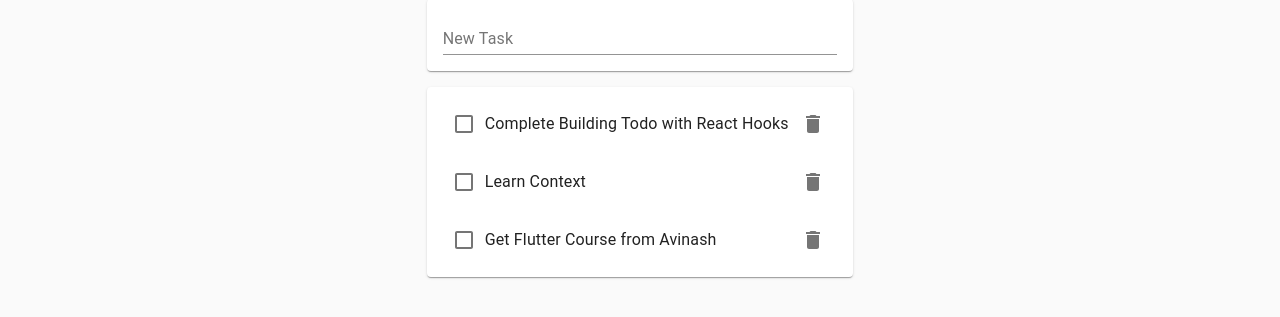
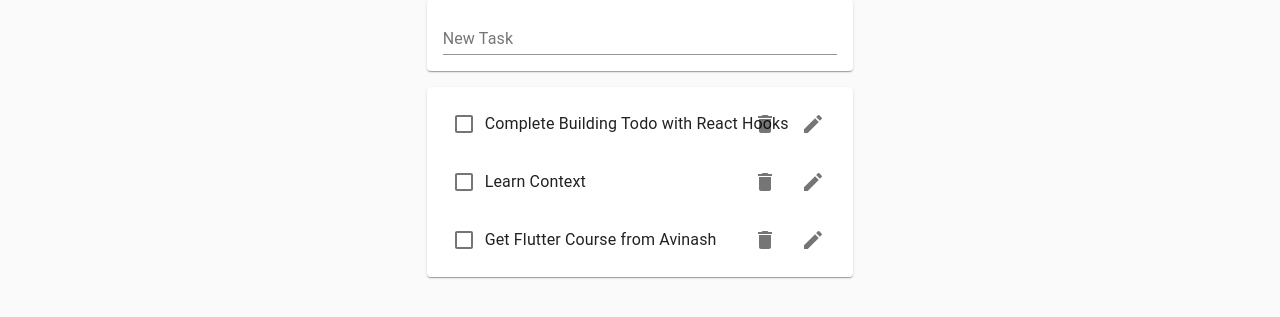
Before and after one commit to zolomohan/todo-hooks, a React (Create React App) app: page / in a window 1280 px wide. Shown: the part 113-430 px from the top of the page. Built offline with nearby package versions, Linux system fonts and the light colour scheme.

Commit message:
Add Edit Todo

```diff
--- a/src/App.js
+++ b/src/App.js
@@ -16,12 +16,15 @@ export default function App() {
 	];
 	const [ todos, setTodos ] = useState(initialState);
 
-	const addTodo = (todoTask) => setTodos([ ...todos, { id: uuid(), task: todoTask, completed: false } ]);
+	const addTodo = (task) => setTodos([ ...todos, { id: uuid(), task: task, completed: false } ]);
 
 	const toggleTodo = (id) =>
 		setTodos(todos.map((todo) => (todo.id === id ? { ...todo, completed: !todo.completed } : todo)));
 
 	const removeTodo = (id) => setTodos(todos.filter((todo) => todo.id !== id));
+
+	const editTodo = (task, id) =>
+		setTodos(todos.map((todo) => (todo.id === id ? { ...todo, task: task } : todo)));
 
 	return (
 		<Paper
@@ -42,8 +45,12 @@ export default function App() {
 
 			<Grid container justify='center' style={{ marginTop: '2rem' }}>
 				<Grid item xs={11} sm={10} md={8} lg={4}>
-					<Input onSubmit={addTodo} />
-					<TodoList todos={todos} toggle={toggleTodo} remove={removeTodo} />
+					<Paper style={{ margin: '1rem 0', padding: '0.5rem 1rem 1rem' }}>
+						<Input onSubmit={addTodo} />
+					</Paper>
+					<Paper>
+						<TodoList todos={todos} toggle={toggleTodo} remove={removeTodo} edit={editTodo} />
+					</Paper>
 				</Grid>
 			</Grid>
 		</Paper>
--- a/src/Input.js
+++ b/src/Input.js
@@ -1,22 +1,28 @@
 import React from 'react';
 import TextField from '@material-ui/core/TextField';
-import { Paper } from '@material-ui/core';
 import useInputState from './hooks/useInputState';
 
-export default function Input({ onSubmit }) {
-	const [ value, handleChange, resetValue ] = useInputState('');
+export default function Input({ initialValue, onSubmit, editMode, id, toggleEditMode }) {
+	const [ value, handleChange, resetValue ] = useInputState(initialValue);
 
 	return (
-		<Paper style={{ margin: '1rem 0', padding: '0.5rem 1rem 1rem' }}>
 		<form
 			onSubmit={(event) => {
 				event.preventDefault();
-					onSubmit(value);
+				if (editMode) {
+					onSubmit(value, id);
+					toggleEditMode();
+				} else onSubmit(value);
 				resetValue();
 			}}
 		>
-				<TextField value={value} label='New Task' fullWidth onChange={handleChange} style={{ marginTop: 0 }} />
+			<TextField
+				fullWidth
+				value={value}
+				label='New Task'
+				onChange={handleChange}
+				style={{ marginTop: 0 }}
+			/>
 		</form>
-		</Paper>
 	);
 }
--- a/src/Todo.js
+++ b/src/Todo.js
@@ -6,17 +6,28 @@ import ListItemText from '@material-ui/core/ListItemText';
 import IconButton from '@material-ui/core/IconButton';
 import DeleteIcon from '@material-ui/icons/Delete';
 import EditIcon from '@material-ui/icons/Edit';
+import Input from './Input'
+import useToggle from './hooks/useToggle';
 
-export default function Todo({ id, task, completed, toggle, remove }) {
+export default function Todo({ id, task, completed, toggle, remove, edit }) {
+	const [ editMode, toggleEditMode ] = useToggle();
 	return (
 		<ListItem style={{ textDecoration: completed && 'line-through' }}>
+			{editMode
+				? <Input onSubmit={edit} editMode id={id} toggleEditMode={toggleEditMode} initialValue={task} />
+				: <>
 						<Checkbox checked={completed} tabIndex={-1} onClick={() => toggle(id)} />
 						<ListItemText>{task}</ListItemText>
 						<ListItemSecondaryAction>
 							<IconButton onClick={() => remove(id)}>
 								<DeleteIcon />
 							</IconButton>
+							<IconButton onClick={toggleEditMode}>
+								<EditIcon />
+							</IconButton>
 						</ListItemSecondaryAction>
+					</>
+			}
 		</ListItem>
 	);
 }
--- a/src/TodoList.js
+++ b/src/TodoList.js
@@ -1,23 +1,13 @@
 import React from 'react';
-import Paper from '@material-ui/core/Paper';
 import List from '@material-ui/core/List';
 import Todo from './Todo';
 
-export default function TodoList({ todos, toggle, remove }) {
+export default function TodoList({ todos, toggle, remove, edit }) {
 	return (
-		<Paper>
-			<List>
-				{todos.map((todo) => (
-					<Todo
-						task={todo.task}
-						key={todo.id}
-						id={todo.id}
-						completed={todo.completed}
-						toggle={toggle}
-						remove={remove}
-					/>
-				))}
-			</List>
-		</Paper>
+		<List>
+			{todos.map((todo) => (
+				<Todo task={todo.task} key={todo.id} id={todo.id} completed={todo.completed} toggle={toggle} remove={remove} edit={edit} />
+			))}
+		</List>
 	);
 }
```
Lines whose indentation alone changed are shown as unchanged.
